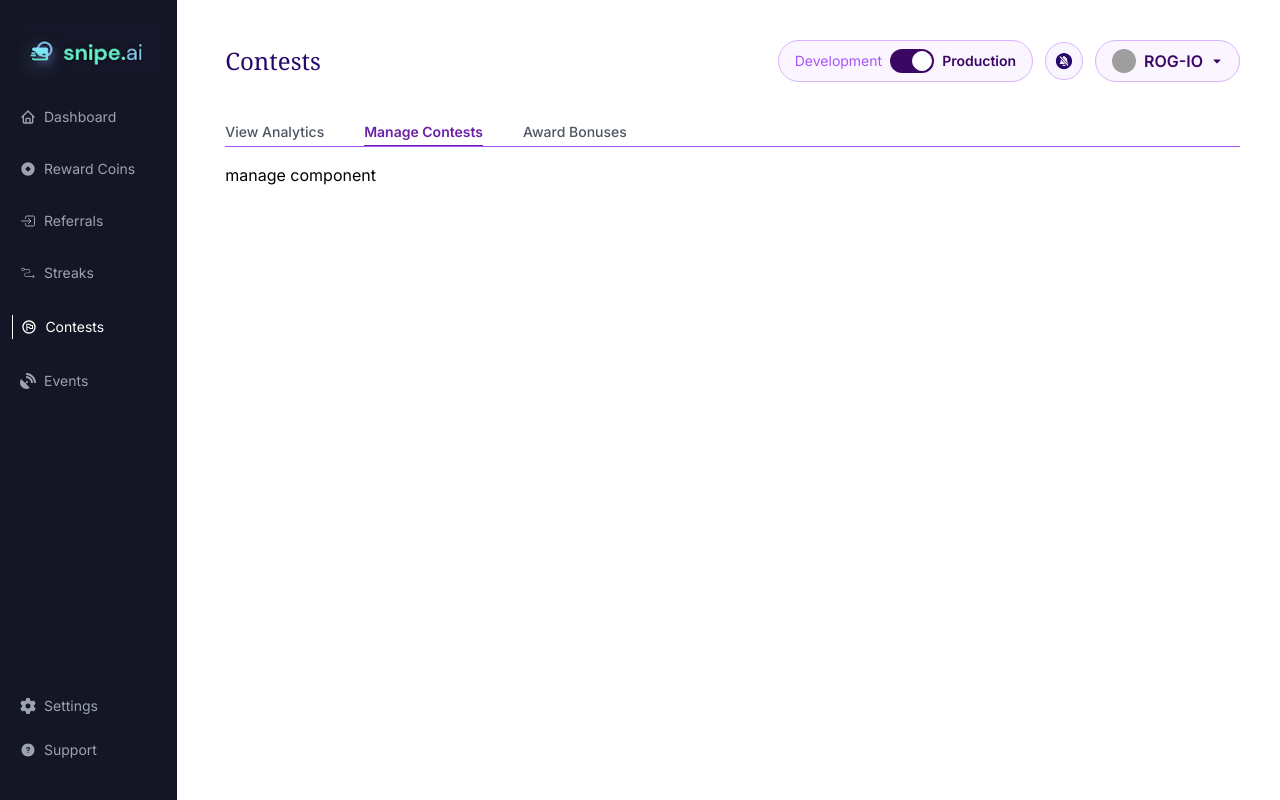
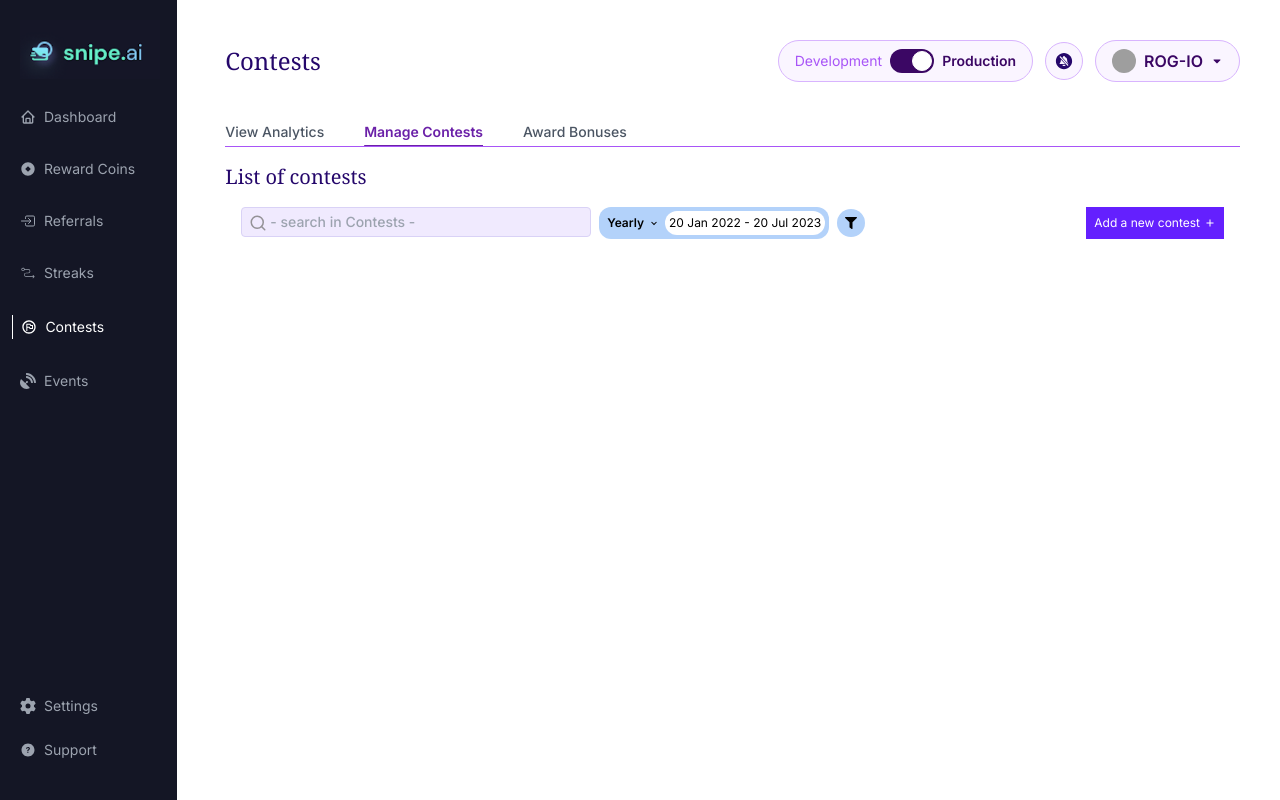
Before and after one commit to Shriansh2002/dashboard-design, a Next.js app: page /contests/manage in a window 1280 px wide. Built offline with nearby package versions, Linux system fonts and the light colour scheme; grey boxes are pictures that could not be loaded.

Commit message:
Added filters, and search ui in table

```diff
--- a/app/(root)/contests/manage/page.tsx
+++ b/app/(root)/contests/manage/page.tsx
@@ -1,3 +1,13 @@
+import Table from "@/components/contest-page/Table";
+
 export default function ContestsManagePage() {
-	return <div>manage component</div>;
+	return (
+		<div>
+			<h1 className='text-xl font-normal text-[#25076B] font-serif'>
+				List of contests
+			</h1>
+
+			<Table />
+		</div>
+	);
 }
--- /dev/null
+++ b/components/contest-page/Filters.tsx
@@ -0,0 +1,24 @@
+import React from "react";
+import { BiChevronDown } from "react-icons/bi";
+import { FaFilter } from "react-icons/fa";
+
+const Filters = () => {
+	return (
+		<div className='flex items-center gap-x-2'>
+			<div className='bg-[#B3D2FA] rounded-xl text-xs p-1 flex items-center gap-x-[1px]'>
+				<div className='flex items-center gap-x-1  p-1'>
+					<span className='font-semibold'>Yearly</span>
+					<BiChevronDown />
+				</div>
+				<div className='bg-white p-1 rounded-xl'>
+					20 Jan 2022 - 20 Jul 2023
+				</div>
+			</div>
+			<div className='rounded-full bg-[#B3D2FA] p-1'>
+				<FaFilter className='h-5 w-5 p-1' />
+			</div>
+		</div>
+	);
+};
+
+export default Filters;
--- /dev/null
+++ b/components/contest-page/Search.tsx
@@ -0,0 +1,17 @@
+import React from "react";
+import { FiSearch } from "react-icons/fi";
+
+const Search = () => {
+	return (
+		<div className='relative'>
+			<input
+				type='text'
+				placeholder='- search in Contests - '
+				className='border rounded p-1 pl-7 w-[350px] bg-[#F0EAFE] border-[#D9D2F6] focus:outline-none focus:border-[#6420FE] text-sm placeholder:text-sm placeholder:font-medium'
+			/>
+			<FiSearch className='absolute left-2 top-1/2 transform -translate-y-1/2 text-lg text-[#949297]' />
+		</div>
+	);
+};
+
+export default Search;
--- /dev/null
+++ b/components/contest-page/Table.tsx
@@ -0,0 +1,22 @@
+import { BiPlus } from "react-icons/bi";
+import Search from "./Search";
+import Filters from "./Filters";
+
+const Table = () => {
+	return (
+		<div className='flex flex-col w-full bg-white rounded-md p-4'>
+			<div className='flex justify-between'>
+				<div className='flex gap-x-2'>
+					<Search />
+					<Filters />
+				</div>
+				<button className='bg-[#6420FE] text-white px-2 py-1 text-xs flex gap-x-1 items-center'>
+					<p>Add a new contest</p>
+					<BiPlus />
+				</button>
+			</div>
+		</div>
+	);
+};
+
+export default Table;
```
